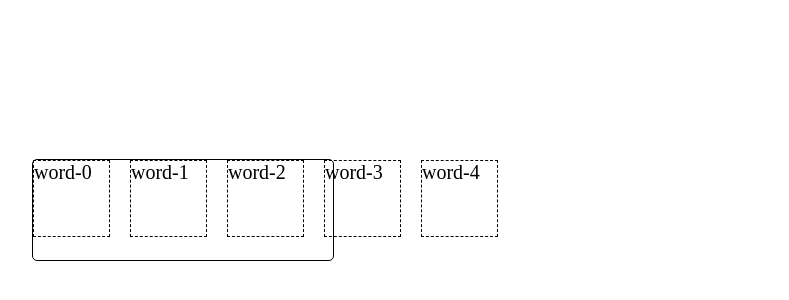
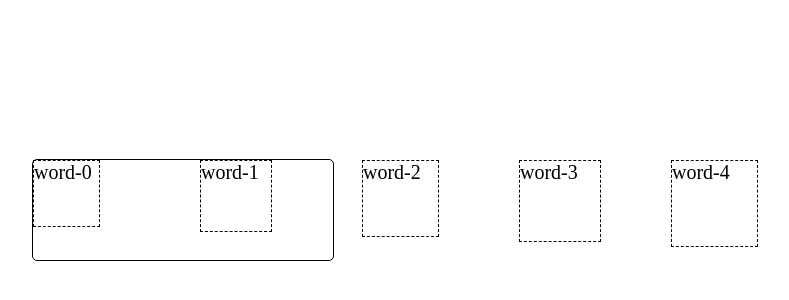
Before and after one commit to yzffvinz/draft, a plain HTML site: page css/flex/flex-auto-height.html in a window 1280 px wide. Shown: the part 198-498 px from the top of the page, without its empty margins (176-965 px from the left). Drawn offline with Linux system fonts and the light colour scheme.

Commit message:
feature: flex的纵轴高度

```diff
--- a/css/flex/flex-auto-height.html
+++ b/css/flex/flex-auto-height.html
@@ -20,7 +20,6 @@
 
             width: 300px;
             height: 100px;
-            /* overflow: hidden; */
 
             display: flex;
         }
@@ -32,9 +31,6 @@
 
         .flex-item {
             font-size: 20px;
-            width: 75px;
-            height: 75px;
-            margin-right: 20px;
             border: 1px dashed;
         }
     </style>
@@ -50,6 +46,9 @@
             const flexItem = document.createElement('div');
             flexItem.className = 'flex-item';
             flexItem.innerText = `word-${index}`;
+            flexItem.style.height = (65 + index * 5) + 'px';
+            flexItem.style.width = (65 + index * 5) + 'px';
+            flexItem.style.marginRight = (100 - index * 10) + 'px';
             wrapper.appendChild(flexItem);
         });
     </script>
```
Also changed, not shown: css/animation/x-scroller/index.html (+1 -0 lines), css/script-direction/direction.html (added, +12 -0 lines), css/script-direction/writing-mode.html (renamed from css/writing-mode/writing-mode.html, +1 -1 lines), 2 other files.
